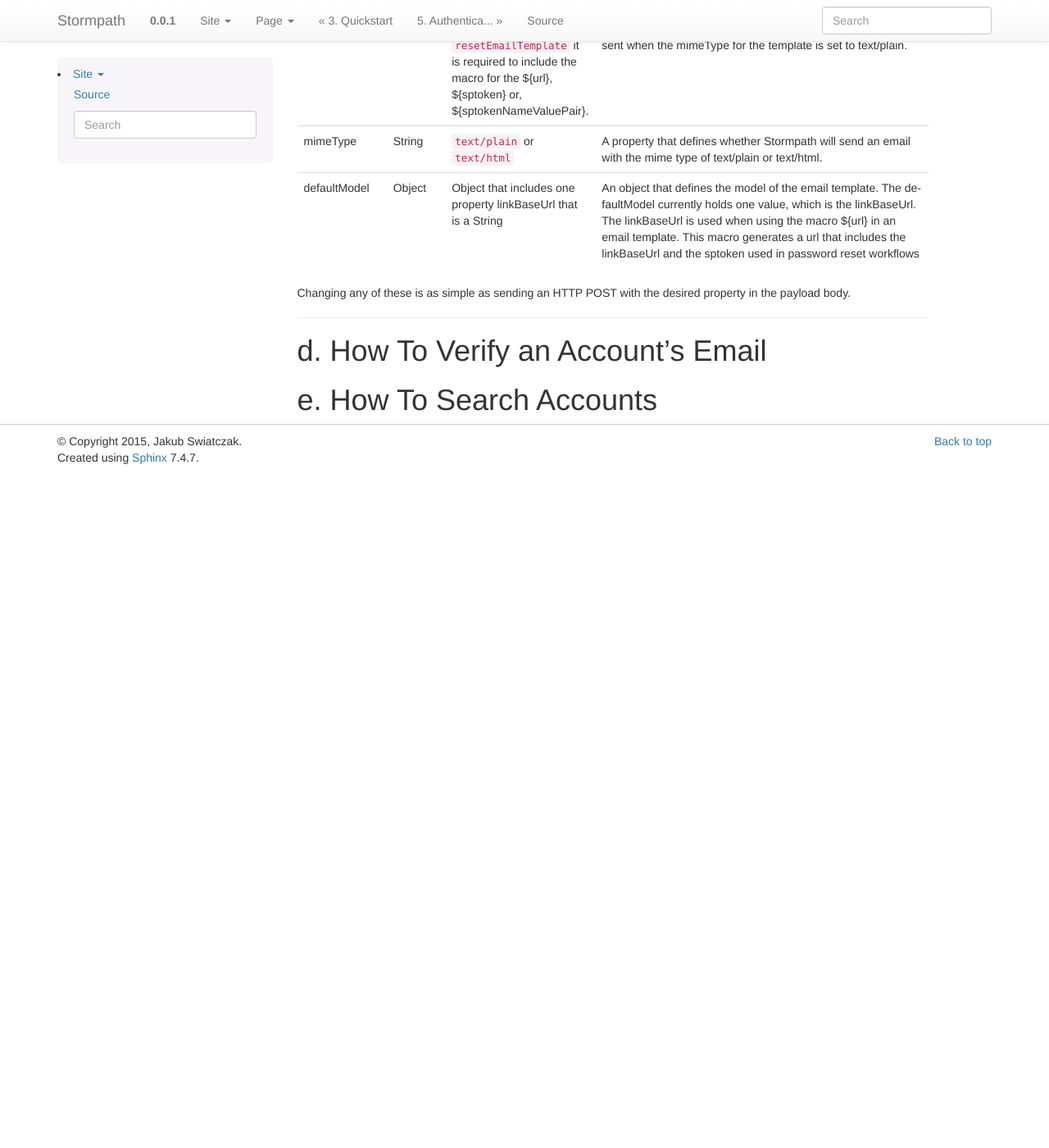
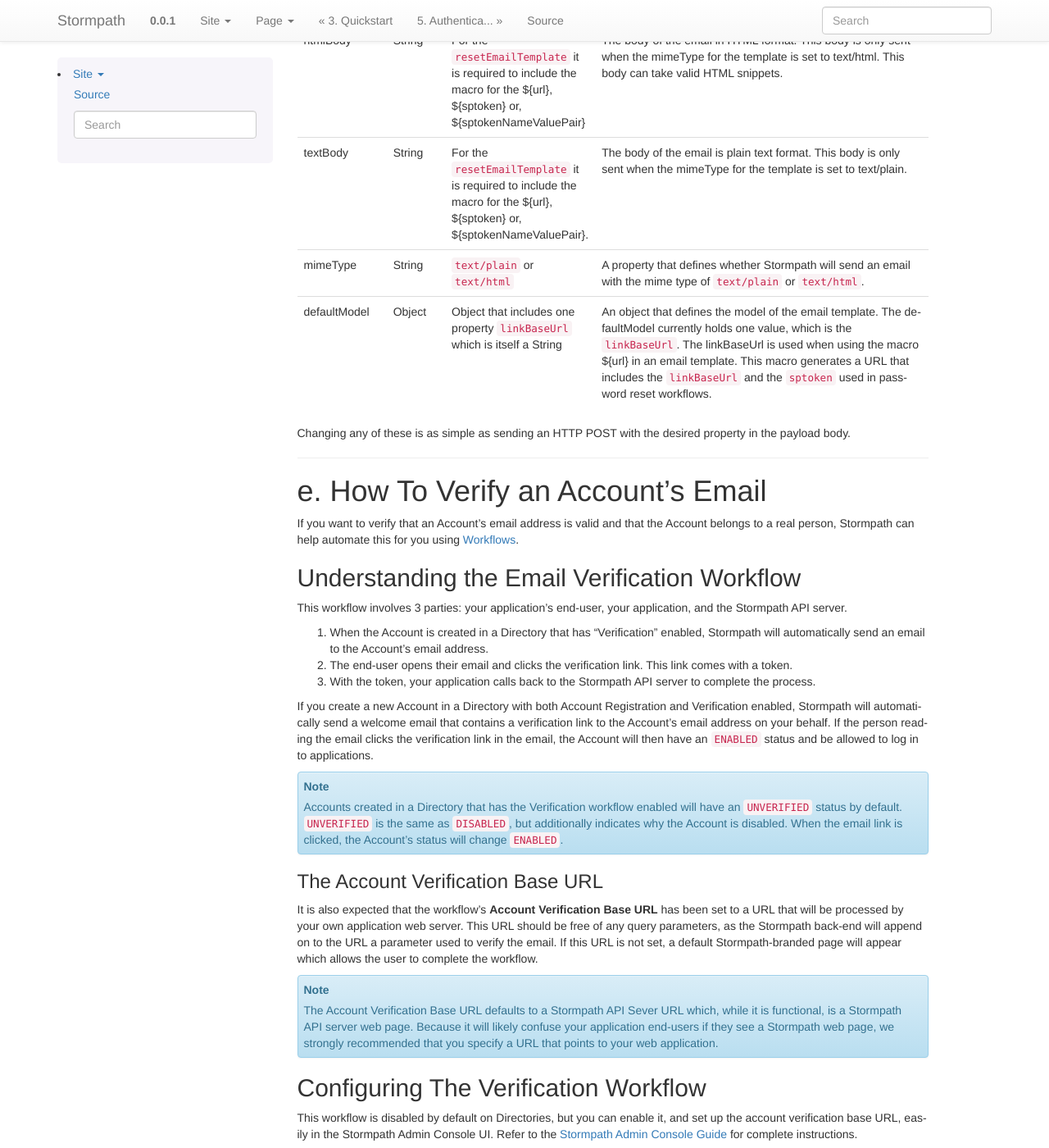
Before and after one commit to stormpath/stormpath-documentation, a Sphinx documentation site: the page built from source/004_accnt_mgmt.rst, in a window 1280 px wide and 1400 px high, scrolled down 15918 px. Shown: the whole window at 82% size. Built offline with Sphinx 7.4.7, drawn with Linux system fonts in a browser that asks for light colours; before the commit the page ends 16496 px from its top, so only the background shows below that; some of the changed text lies outside the part shown.

Commit message:
Completed Password Mgmt, reordered sections.

```diff
--- a/source/004_accnt_mgmt.rst
+++ b/source/004_accnt_mgmt.rst
@@ -126,9 +126,9 @@
 
 .. note::
 
-	Multiple Directories are a more advanced feature of Stormpath. If you have one or more Applications that all access the same Accounts, you usually only need a single Directory, and you do not need to be concerned with creating or managing multiple Directories.
+	Multiple Directories are a more advanced feature of Stormpath. If you have one or more applications that all access the same Accounts, you usually only need a single Directory, and you do not need to be concerned with creating or managing multiple Directories.
 
-	If however, your Application(s) needs to support login for external third-party accounts like those in Active Directory, or you have more complex account segmentation needs, Directories will be a powerful tool to manage your application's user base.
+	If however, your application(s) needs to support login for external third-party accounts like those in Active Directory, or you have more complex account segmentation needs, Directories will be a powerful tool to manage your application's user base.
 
 Cloud Directories
 ^^^^^^^^^^^^^^^^^
@@ -216,7 +216,7 @@
 
 Stormpath also simplifies the authorization process by doing things like automating Google's access token exchange flow. All you do is POST the authorization code from the end-user and Stormpath returns a new or updated user Account, along with the Google access token which you can use for any further API calls.
 
-Modeling your users who authorize via Social Login could be accomplished by creating a Directory resource for each social provider that you want to support, along with one master Directory for your Application. So, how this works in practice is: a new user visits your site, and chooses to "Sign-in with Google". Once they log in to their Google account and go through the OpenID flow, a new user Account is created in your Google Directory. After this Account is created, a search is performed inside the Application's master Directory for their email address, to see if they already exist in there. If the user Account is already in the master Directory, no action is taken. If the user Account is not found, a new one is created in the master Directory, and populated with the information pulled from the Google account. The customData resource for that Account is then used to store an ``href`` link to their Account in the Google Directory. If the user then chooses at some point to "Sign in with Facebook", then a similar process will occur, but this time with a link created to the user Account in the Facebook Directory.
+Modeling your users who authorize via Social Login could be accomplished by creating a Directory resource for each social provider that you want to support, along with one master Directory for your application. So, how this works in practice is: a new user visits your site, and chooses to "Sign-in with Google". Once they log in to their Google account and go through the OpenID flow, a new user Account is created in your Google Directory. After this Account is created, a search is performed inside the Application's master Directory for their email address, to see if they already exist in there. If the user Account is already in the master Directory, no action is taken. If the user Account is not found, a new one is created in the master Directory, and populated with the information pulled from the Google account. The customData resource for that Account is then used to store an ``href`` link to their Account in the Google Directory. If the user then chooses at some point to "Sign in with Facebook", then a similar process will occur, but this time with a link created to the user Account in the Facebook Directory.
 
 This approach has two major benefits: It allows for a user to have one unified identity in your Application, regardless of how many social identities they choose to log in with; this central identity can also be the central point that all authorization permissions (whether they be implicit or explicit) are then applied to.
 
@@ -763,11 +763,21 @@
 
 ----
 
+*************************
+c. How To Search Accounts
+*************************
+
+
+
 **************************************
-c. How To Manage an Account's Password
+d. How To Manage an Account's Password
 **************************************
 
-In Stormpath, password policies is defined on a Directory level. Specifically, they are controlled in a **Password Policy** resource associated with the Directory. Modifying this resource also modifies the behaviour of all Accounts that are included in this Directory.
+In Stormpath, password policies are defined on a Directory level. Specifically, they are controlled in a **Password Policy** resource associated with the Directory. Modifying this resource also modifies the behavior of all Accounts that are included in this Directory.
+
+.. note::
+
+	This section assumes a basic familiarity with Stormpath Workflows. For more information about Workflows, please see `this section of the Admin Console Guide <http://docs.stormpath.com/console/product-guide/#directory-workflows>`_.
 
 **passwordPolicy URI**
 
@@ -975,29 +985,90 @@
 	  - For the ``resetEmailTemplate`` it is required to include the macro for the ${url}, ${sptoken} or, ${sptokenNameValuePair}.
 	  - The body of the email is plain text format. This body is only sent when the mimeType for the template is set to text/plain.
 
-
 	* - mimeType
 	  - String
 	  - ``text/plain`` or ``text/html``
-	  - A property that defines whether Stormpath will send an email with the mime type of text/plain or text/html.
+	  - A property that defines whether Stormpath will send an email with the mime type of ``text/plain`` or ``text/html``.
 
 
 	* - defaultModel
 	  - Object
-	  - Object that includes one property linkBaseUrl that is a String
-	  - An object that defines the model of the email template. The defaultModel currently holds one value, which is the linkBaseUrl. The linkBaseUrl is used when using the macro ${url} in an email template. This macro generates a url that includes the linkBaseUrl and the sptoken used in password reset workflows
+	  - Object that includes one property ``linkBaseUrl`` which is itself a String
+	  - An object that defines the model of the email template. The defaultModel currently holds one value, which is the ``linkBaseUrl``. The linkBaseUrl is used when using the macro ${url} in an email template. This macro generates a URL that includes the ``linkBaseUrl`` and the ``sptoken`` used in password reset workflows.
 
 Changing any of these is as simple as sending an HTTP POST with the desired property in the payload body.
 
 ----
 
 ***********************************
-d. How To Verify an Account's Email
+e. How To Verify an Account's Email
 ***********************************
 
+If you want to verify that an Account’s email address is valid and that the Account belongs to a real person, Stormpath can help automate this for you using `Workflows <http://docs.stormpath.com/console/product-guide/#directory-workflows>`_.
+
+Understanding the Email Verification Workflow
+=============================================
+
+This workflow involves 3 parties: your application's end-user, your application, and the Stormpath API server.
+
+1. When the Account is created in a Directory that has “Verification” enabled, Stormpath will automatically send an email to the Account's email address.
+2. The end-user opens their email and clicks the verification link. This link comes with a token.
+3. With the token, your application calls back to the Stormpath API server to complete the process.
+
+If you create a new Account in a Directory with both Account Registration and Verification enabled, Stormpath will automatically send a welcome email that contains a verification link to the Account’s email address on your behalf. If the person reading the email clicks the verification link in the email, the Account will then have an ``ENABLED`` status and be allowed to log in to applications.
+
+.. note::
+
+	Accounts created in a Directory that has the Verification workflow enabled will have an ``UNVERIFIED`` status by default. ``UNVERIFIED`` is the same as ``DISABLED``, but additionally indicates why the Account is disabled. When the email link is clicked, the Account's status will change ``ENABLED``.
 
 
+The Account Verification Base URL
+---------------------------------
 
-*************************
-e. How To Search Accounts
-*************************
+It is also expected that the workflow’s **Account Verification Base URL** has been set to a URL that will be processed by your own application web server. This URL should be free of any query parameters, as the Stormpath back-end will append on to the URL a parameter used to verify the email. If this URL is not set, a default Stormpath-branded page will appear which allows the user to complete the workflow.
+
+.. note::
+
+	The Account Verification Base URL defaults to a Stormpath API Sever URL which, while it is functional, is a Stormpath API server web page. Because it will likely confuse your application end-users if they see a Stormpath web page, we strongly recommended that you specify a URL that points to your web application.
+
+Configuring The Verification Workflow
+=====================================
+
+This workflow is disabled by default on Directories, but you can enable it, and set up the account verification base URL, easily in the Stormpath Admin Console UI. Refer to the `Stormpath Admin Console Guide <https://stormpath.com/docs/console/product-guide#!ManageWorkflowAutomation>`_ for complete instructions.
+
+Triggering the Verification Email (Creating A Token)
+====================================================
+
+In order to verify an Account’s email address, an ``emailVerificationToken`` must be created for that Account. To create this token, you simply create an Account in a Directory, either programmatically or via a public account creation form of your own design, that has the account registration and verification workflows enabled.
+
+Verifying the Email Address (Consuming The Token)
+=================================================
+
+The email that is sent upon Account creation contains a link to the base URL that you've configured, along with the ``sptoken`` query string parameter::
+
+	http://www.yourapplicationurl.com/path/to/validator/?sptoken=$VERIFICATION_TOKEN
+
+The token you capture from the query string is used to form the full ``href`` for a special email verification endpoint used to verify the Account::
+
+	/v1/accounts/emailVerificationsToken/:verificationToken
+
+To verify the Account, you use the token from the query string to form the above URL and POST a body-less request against the fully-qualified end point::
+
+	POST https://api.stormpath.com/v1/accounts/emailVerificationTokens/6YJv9XBH1dZGP5A8rq7Zyl
+
+Which will return a result that looks like this::
+
+	HTTP/1.1 200 OK
+	Content-Type: application/json;charset=UTF-8;
+
+	{
+	  href: "https://api.stormpath.com/v1/accounts/6XLbNaUsKm3E0kXMTTr10V"
+	}
+
+If the validation succeeds, you will receive back the ``href`` for the Account resource which has now been verified. An email confirming the verification will be automatically sent to the Account’s email address by Stormpath afterwards, and the Account will then be able to authenticate successfully.
+
+If the verification token is not found, a "404 Not Found" error is returned with a payload explaining why the attempt failed.
+
+.. note::
+
+	For more about Account Authentication please see [below].
```
